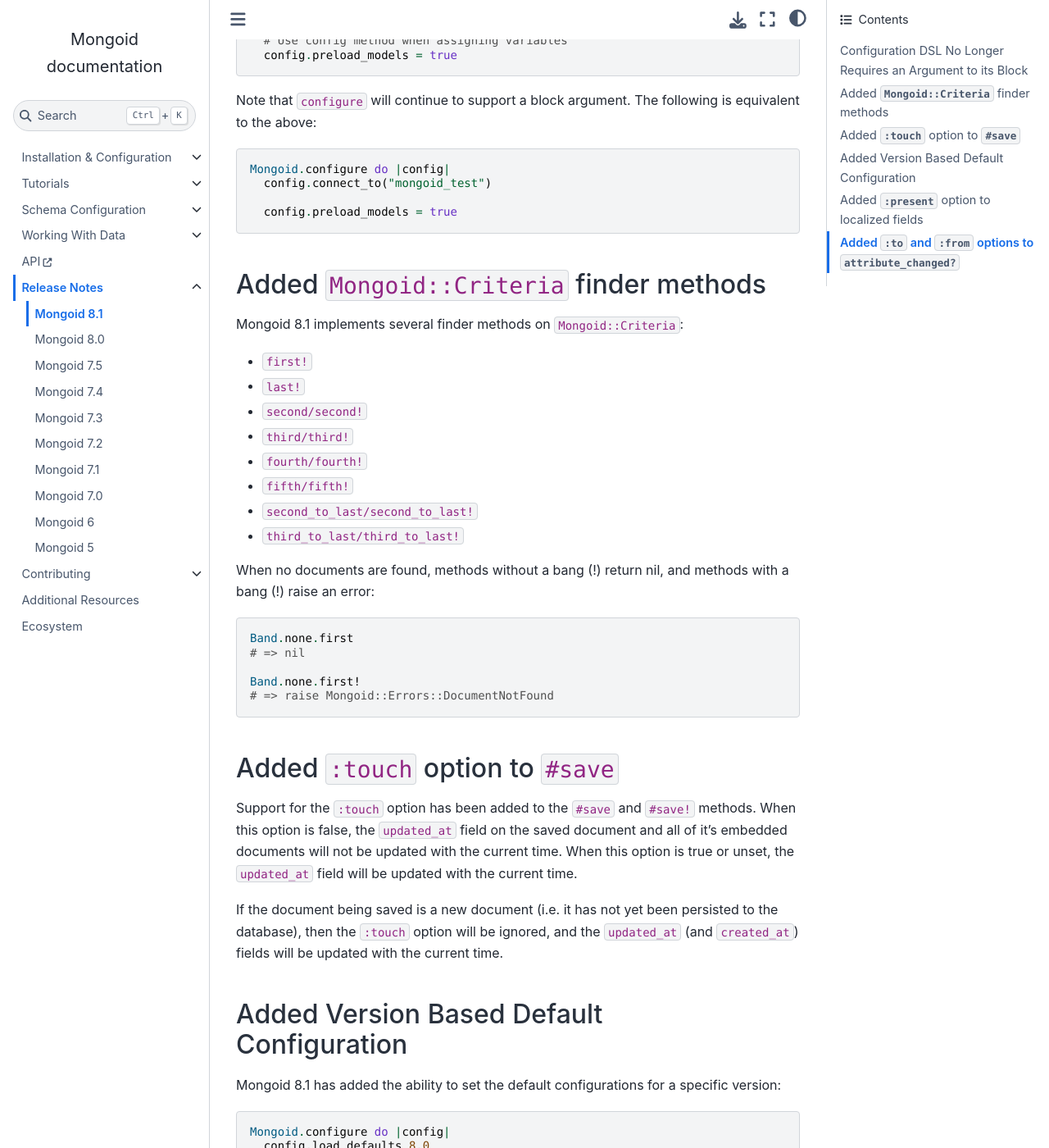
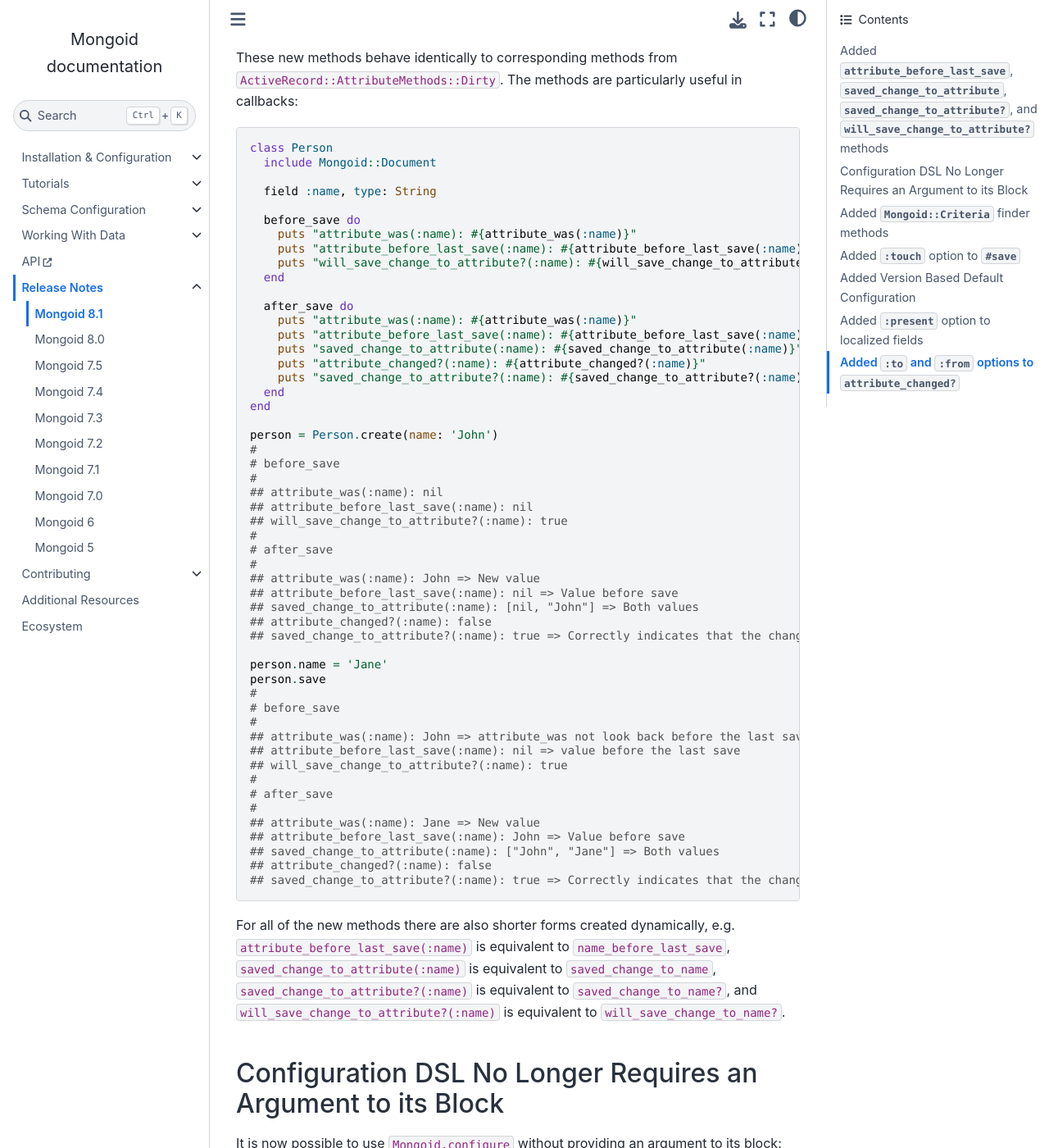
Before and after one commit to i80and/docs-mongoid, a Sphinx documentation site: the page built from docs/release-notes/mongoid-8.1.txt, in a window 1280 px wide and 1400 px high, scrolled down 707 px. Shown: the whole window at 82% size. Built offline with Sphinx 7.4.7 and the Sphinx Book theme 1.1.4, drawn with Linux system fonts in a browser that asks for light colours; some of the changed text lies outside the part shown.

Commit message:
MONGOID-4528 Add more dirty methods (#5440)
Co-authored-by: Oleg Pudeyev <39304720+p-mongo@users.noreply.github.com>

```diff
--- a/docs/release-notes/mongoid-8.1.txt
+++ b/docs/release-notes/mongoid-8.1.txt
@@ -16,6 +16,74 @@ The complete list of releases is available `on GitHub
 <https://jira.mongodb.org/projects/MONGOID?selectedItem=com.atlassian.jira.jira-projects-plugin:release-page>`_;
 please consult GitHub releases for detailed release notes and JIRA for
 the complete list of issues fixed in each release, including bug fixes.
+
+Added ``attribute_before_last_save``, ``saved_change_to_attribute``, ``saved_change_to_attribute?``, and ``will_save_change_to_attribute?``  methods
+----------------------------------------------------------------------------------------------------------------------------------------------------
+
+These new methods behave identically to corresponding methods
+from ``ActiveRecord::AttributeMethods::Dirty``. The methods are particularly useful in
+callbacks:
+
+.. code-block:: ruby
+
+  class Person
+    include Mongoid::Document
+
+    field :name, type: String
+
+    before_save do
+      puts "attribute_was(:name): #{attribute_was(:name)}"
+      puts "attribute_before_last_save(:name): #{attribute_before_last_save(:name)}"
+      puts "will_save_change_to_attribute?(:name): #{will_save_change_to_attribute?(:name)}"
+    end
+
+    after_save do
+      puts "attribute_was(:name): #{attribute_was(:name)}"
+      puts "attribute_before_last_save(:name): #{attribute_before_last_save(:name)}"
+      puts "saved_change_to_attribute(:name): #{saved_change_to_attribute(:name)}"
+      puts "attribute_changed?(:name): #{attribute_changed?(:name)}"
+      puts "saved_change_to_attribute?(:name): #{saved_change_to_attribute?(:name)}"
+    end
+  end
+
+  person = Person.create(name: 'John')
+  #
+  # before_save
+  #
+  ## attribute_was(:name): nil
+  ## attribute_before_last_save(:name): nil
+  ## will_save_change_to_attribute?(:name): true
+  #
+  # after_save
+  #
+  ## attribute_was(:name): John => New value
+  ## attribute_before_last_save(:name): nil => Value before save
+  ## saved_change_to_attribute(:name): [nil, "John"] => Both values
+  ## attribute_changed?(:name): false
+  ## saved_change_to_attribute?(:name): true => Correctly indicates that the change for :name was saved
+
+  person.name = 'Jane'
+  person.save
+  #
+  # before_save
+  #
+  ## attribute_was(:name): John => attribute_was not look back before the last save
+  ## attribute_before_last_save(:name): nil => value before the last save
+  ## will_save_change_to_attribute?(:name): true
+  #
+  # after_save
+  #
+  ## attribute_was(:name): Jane => New value
+  ## attribute_before_last_save(:name): John => Value before save
+  ## saved_change_to_attribute(:name): ["John", "Jane"] => Both values
+  ## attribute_changed?(:name): false
+  ## saved_change_to_attribute?(:name): true => Correctly indicates that the change for :name was saved
+
+For all of the new methods there are also shorter forms created dynamically, e.g.
+``attribute_before_last_save(:name)`` is equivalent to ``name_before_last_save``,
+``saved_change_to_attribute(:name)`` is equivalent to ``saved_change_to_name``,
+``saved_change_to_attribute?(:name)`` is equivalent to ``saved_change_to_name?``,
+and ``will_save_change_to_attribute?(:name)`` is equivalent to ``will_save_change_to_name?``.
 
 
 Configuration DSL No Longer Requires an Argument to its Block
```
